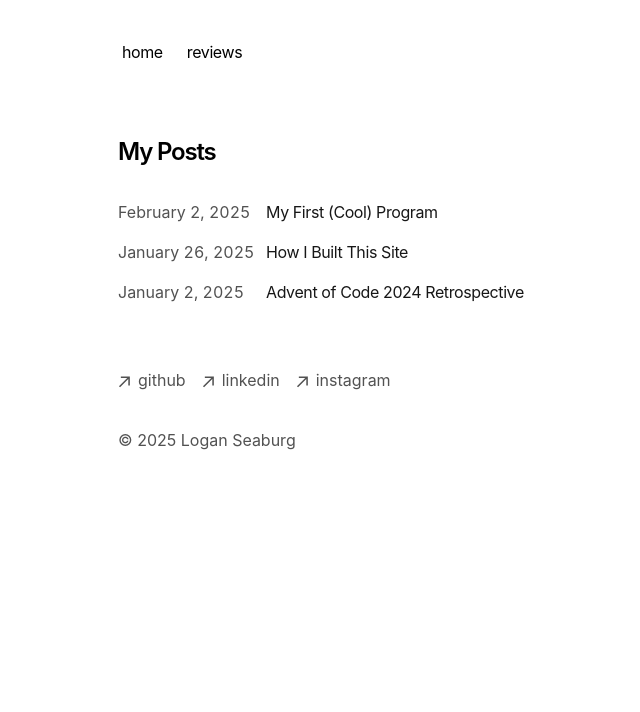
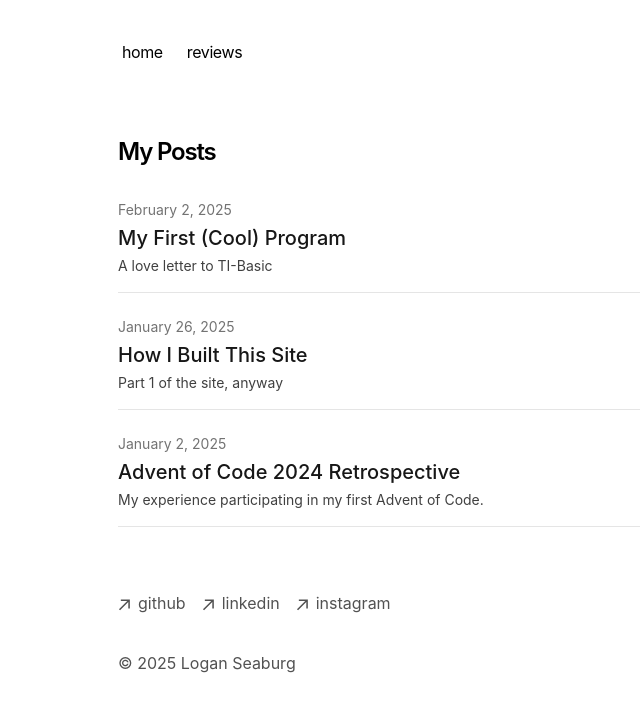
Before and after one commit to LSeaburg/lseaburg.github.io, a Next.js app: page / in a window 1280 px wide. Shown: the top 712 px of the page, without its empty margins (234-874 px from the left). Built offline with nearby package versions, Linux system fonts and the light colour scheme.

Commit message:
Change Blog Post formatting off of default

```diff
--- a/app/_components/blog_posts.tsx
+++ b/app/_components/blog_posts.tsx
@@ -16,27 +16,32 @@ export function BlogPosts() {
           return 1
         })
         .map((post) => (
-          <Review post={post}/>
+          <BlogPost post={post}/>
         ))}
     </div>
   )
 }
 
-function Review(props) {
+function BlogPost(props) {
   let post = props.post
   return (
     <Link
       key={post.slug}
-      className="flex flex-col space-y-1 mb-4"
+      className="block mb-6 border-b border-neutral-200 dark:border-neutral-700 pb-4 hover:bg-neutral-100 dark:hover:bg-neutral-800 transition"
       href={`/blog/${post.slug}`}
     >
-      <div className="w-full flex flex-col md:flex-row space-x-0 md:space-x-2">
-        <p className="text-neutral-600 dark:text-neutral-400 w-[140px] tabular-nums">
+      <div className="w-full flex flex-col space-y-1">
+        <p className="text-sm text-neutral-500 dark:text-neutral-400">
           {formatDate(post.metadata.publishedAt, false)}
         </p>
-        <p className="text-neutral-900 dark:text-neutral-100 tracking-tight">
+        <h2 className="text-lg md:text-xl font-medium text-neutral-900 dark:text-neutral-100">
           {post.metadata.title}
-        </p>
+        </h2>
+        {post.metadata.summary && (
+          <p className="text-sm text-neutral-700 dark:text-neutral-300 line-clamp-2">
+            {post.metadata.summary}
+          </p>
+        )}
       </div>
     </Link>
   )
```
